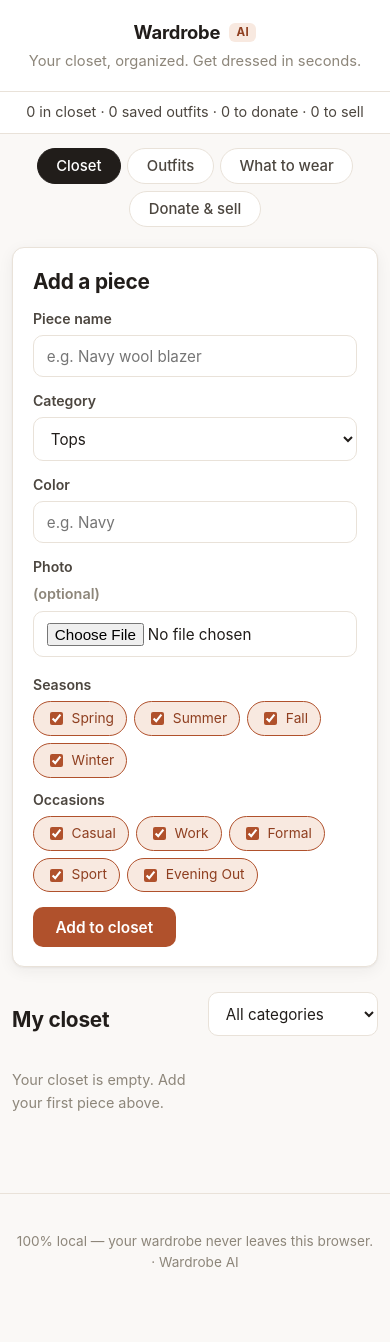
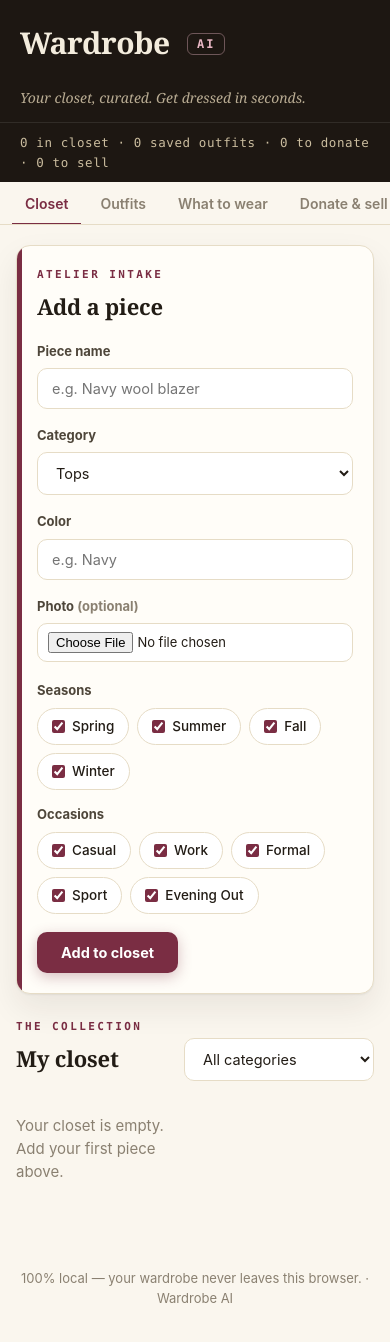
Before and after one commit to alexwboles/wardrobe-ai, a plain HTML site: page index.html in a window 390 px wide. Before the commit the page ends 1311 px from the top, so only its background shows below. Drawn offline with Linux system fonts and the light colour scheme.

Commit message:
Redesign: 'The Atelier Lookbook' — fashion-house editorial identity, serif wordmark, lookbook-plate garment cards, stylist's rail outfit builder, burgundy accent

```diff
--- a/css/style.css
+++ b/css/style.css
@@ -1,161 +1,211 @@
-/* Wardrobe AI — premium light theme */
+/* ============ Wardrobe AI — "The Atelier Lookbook" ============
+   A fashion-house editorial identity: dark-ink masthead with serif
+   wordmark, warm ivory paper, garment cards as lookbook plates.
+   Accent: deep burgundy. */
+
 :root {
-  --bg: #faf8f6;
-  --card: #ffffff;
-  --ink: #211d1a;
-  --ink-soft: #4c463f;
-  --muted: #8d867a;
-  --accent: #b0512c;
-  --accent-ink: #8f3f20;
-  --accent-soft: #f8e9e0;
-  --line: #e9e2d9;
-  --shadow: 0 1px 2px rgba(33, 29, 26, 0.05), 0 4px 16px rgba(33, 29, 26, 0.06);
-  --radius: 12px;
-  --font: -apple-system, BlinkMacSystemFont, "Segoe UI", Inter, Roboto, "Helvetica Neue", Arial, sans-serif;
+  --ivory: #faf6ee;
+  --card: #fffdf8;
+  --ink: #221c15;
+  --ink-soft: #4e463a;
+  --muted: #8a8071;
+  --line: #e6dcc6;
+  --line-soft: #f0e8d4;
+  --burgundy: #7a2d43;           /* the one accent: deep burgundy */
+  --burgundy-deep: #5e2133;
+  --burgundy-soft: #f7e8ec;
+  --gold: #a8842c;
+  --radius: 14px;
+  --shadow: 0 1px 2px rgba(34, 28, 21, .06), 0 14px 32px rgba(34, 28, 21, .08);
+  --serif: Georgia, "Times New Roman", serif;
+  --sans: -apple-system, BlinkMacSystemFont, "Segoe UI", "Inter", sans-serif;
+  --mono: ui-monospace, SFMono-Regular, Menlo, Consolas, monospace;
 }
 * { box-sizing: border-box; }
+html { -webkit-text-size-adjust: 100%; }
 body {
-  margin: 0; font-family: var(--font);
-  background: var(--bg); color: var(--ink); line-height: 1.55;
-  -webkit-font-smoothing: antialiased;
+  margin: 0; font-family: var(--sans); background: var(--ivory); color: var(--ink);
+  font-size: 15px; line-height: 1.55; -webkit-font-smoothing: antialiased;
+}
+h2 { font-family: var(--serif); font-size: 26px; font-weight: 600; letter-spacing: -.2px; margin: 0 0 6px; }
+h3 { font-family: var(--serif); font-size: 19px; font-weight: 600; margin: 26px 0 12px; }
+button { font-family: var(--sans); cursor: pointer; }
+.muted { color: var(--muted); }
+.small { font-size: 12px; }
+.kicker {
+  font-family: var(--mono); font-size: 11px; font-weight: 700; letter-spacing: 2.4px;
+  text-transform: uppercase; color: var(--burgundy); margin: 0 0 6px;
 }
 
-.topbar {
-  background: var(--card); border-bottom: 1px solid var(--line);
-  padding: 1.1rem 1rem; text-align: center;
+/* ---------- masthead ---------- */
+.topbar { background: #1d1712; color: #f3ecdd; }
+.topbar-inner {
+  max-width: 1180px; margin: 0 auto; padding: 26px 30px 20px;
+  display: flex; align-items: baseline; gap: 20px; flex-wrap: wrap;
 }
-.brand { font-size: 1.35rem; font-weight: 700; letter-spacing: -0.01em; }
+.brand { font-family: var(--serif); font-size: 30px; letter-spacing: -.5px; font-weight: 600; }
 .brand .ai {
-  font-size: 0.72rem; font-weight: 700; color: var(--accent-ink);
-  background: var(--accent-soft); border-radius: 6px; padding: 0.15rem 0.45rem;
-  vertical-align: middle; margin-left: 0.3rem; letter-spacing: 0.04em;
+  font-family: var(--mono); font-size: 12px; font-weight: 700; letter-spacing: 2px;
+  color: #e9b7c4; border: 1px solid rgba(233, 183, 196, .4); border-radius: 6px;
+  padding: 3px 9px; margin-left: 10px; vertical-align: 6px;
 }
-.tagline { color: var(--muted); margin: 0.25rem 0 0; font-size: 0.92rem; }
-
+.tagline { margin: 0; color: #b9ac93; font-size: 14px; font-style: italic; font-family: var(--serif); }
 .countbar {
-  background: var(--card); border-bottom: 1px solid var(--line);
-  text-align: center; padding: 0.6rem 1rem; font-size: 0.9rem; color: var(--ink-soft);
+  border-top: 1px solid rgba(255, 255, 255, .09);
+  max-width: 1180px; margin: 0 auto; padding: 12px 30px;
+  font-family: var(--mono); font-size: 12.5px; letter-spacing: .6px; color: #cbbd9f;
+  font-variant-numeric: tabular-nums;
 }
 
-.tabs { display: flex; gap: 0.4rem; justify-content: center; padding: 0.9rem 1rem 0; flex-wrap: wrap; }
+/* ---------- tabs ---------- */
+.tabs {
+  max-width: 1180px; margin: 0 auto; padding: 0 30px;
+  display: flex; gap: 6px; border-bottom: 1px solid var(--line);
+  background: var(--ivory); position: sticky; top: 0; z-index: 20;
+}
 .tab {
-  border: 1px solid var(--line); background: var(--card); border-radius: 999px;
-  padding: 0.5rem 1.15rem; cursor: pointer; font-size: 0.93rem; font-weight: 500;
-  color: var(--ink-soft); font-family: var(--font); transition: all 0.15s ease;
+  background: none; border: none; padding: 15px 18px 13px; font-size: 14.5px; font-weight: 600;
+  color: var(--muted); border-bottom: 2.5px solid transparent; margin-bottom: -1px;
+  transition: color .15s, border-color .15s;
 }
-.tab:hover { border-color: var(--accent); color: var(--accent-ink); }
-.tab.active { background: var(--ink); color: #fff; border-color: var(--ink); }
+.tab:hover { color: var(--ink); }
+.tab.active { color: var(--burgundy); border-bottom-color: var(--burgundy); }
 
-main { max-width: 980px; margin: 0 auto; padding: 0.5rem 1rem 3rem; }
+/* ---------- layout ---------- */
+main { max-width: 1180px; margin: 0 auto; padding: 28px 30px 70px; }
 .pane { display: none; }
-.pane.active { display: block; animation: fadeIn 0.18s ease; }
-@keyframes fadeIn { from { opacity: 0; transform: translateY(4px); } to { opacity: 1; transform: none; } }
-
-h2 { font-size: 1.3rem; letter-spacing: -0.01em; margin: 1.3rem 0 0.6rem; }
-h3 { font-size: 1.02rem; margin: 1.4rem 0 0.6rem; color: var(--ink-soft); }
-
+.pane.active { display: block; }
 .card {
   background: var(--card); border: 1px solid var(--line); border-radius: var(--radius);
-  padding: 1.15rem 1.25rem; margin: 1rem 0; box-shadow: var(--shadow);
+  box-shadow: var(--shadow); padding: 26px; margin-bottom: 24px;
 }
-.form-card h2 { margin-top: 0; }
-
-.form-grid {
-  display: grid; grid-template-columns: repeat(auto-fit, minmax(200px, 1fr));
-  gap: 0.8rem; margin-bottom: 0.4rem;
+.form-card { position: relative; overflow: hidden; }
+.form-card::before {
+  content: ""; position: absolute; left: 0; top: 0; bottom: 0; width: 5px;
+  background: var(--burgundy);
 }
+.form-grid { display: grid; grid-template-columns: repeat(2, minmax(0, 1fr)); gap: 16px; margin: 18px 0; }
 .form-grid label, .form-row label {
-  display: flex; flex-direction: column; gap: 0.35rem;
-  font-size: 0.88rem; font-weight: 600; color: var(--ink-soft);
+  display: block; font-size: 13px; font-weight: 650; color: var(--ink-soft);
 }
-input[type="text"], input[type="file"], select {
-  border: 1px solid var(--line); border-radius: 10px;
-  padding: 0.65rem 0.8rem; font-family: var(--font); font-size: 0.95rem;
-  background: #fff; color: var(--ink); width: 100%;
-  transition: border-color 0.15s ease, box-shadow 0.15s ease;
+.form-grid input, .form-grid select, .form-row input, .form-row select,
+.listhead select {
+  width: 100%; margin-top: 7px; font-family: var(--sans); font-size: 14.5px; color: var(--ink);
+  border: 1px solid var(--line); border-radius: 10px; background: #fff; padding: 11px 14px;
+  transition: border-color .15s, box-shadow .15s;
 }
 input:focus, select:focus, textarea:focus {
-  outline: none; border-color: var(--accent); box-shadow: 0 0 0 3px var(--accent-soft);
+  outline: none; border-color: var(--burgundy); box-shadow: 0 0 0 3px rgba(122, 45, 67, .12);
 }
-.checkgroup { margin: 0.7rem 0; }
-.glabel { font-size: 0.88rem; font-weight: 600; color: var(--ink-soft); display: block; margin-bottom: 0.35rem; }
-.checks { display: flex; gap: 0.45rem; flex-wrap: wrap; }
+input[type="file"] { padding: 8px 10px; font-size: 13px; }
+.checkgroup { margin: 14px 0; }
+.glabel { display: block; font-size: 13px; font-weight: 650; color: var(--ink-soft); margin-bottom: 8px; }
+.checks { display: flex; flex-wrap: wrap; gap: 8px; }
 .chk {
-  display: inline-flex; align-items: center; gap: 0.35rem;
-  border: 1px solid var(--line); border-radius: 999px; padding: 0.35rem 0.75rem;
-  font-size: 0.86rem; cursor: pointer; background: #fff; text-transform: capitalize;
-  transition: all 0.15s ease;
+  display: inline-flex; align-items: center; gap: 7px; font-size: 13.5px; font-weight: 500;
+  border: 1px solid var(--line); border-radius: 999px; padding: 7px 14px; background: #fff;
+  cursor: pointer; transition: border-color .15s, background .15s; text-transform: capitalize;
 }
-.chk:has(input:checked) { border-color: var(--accent); background: var(--accent-soft); color: var(--accent-ink); }
-.chk input { accent-color: var(--accent); }
+.chk:hover { border-color: var(--burgundy); }
+.chk input { accent-color: var(--burgundy); margin: 0; }
+.actions { display: flex; align-items: center; gap: 14px; margin-top: 18px; flex-wrap: wrap; }
+.primary {
+  background: var(--burgundy); color: #fff; border: none; border-radius: 10px;
+  font-weight: 650; font-size: 14.5px; padding: 12px 24px;
+  box-shadow: 0 4px 14px rgba(122, 45, 67, .3); transition: background .15s, transform .12s;
+}
+.primary:hover { background: var(--burgundy-deep); transform: translateY(-1px); }
+.ghost {
+  background: #fff; border: 1px solid var(--line); color: var(--ink); border-radius: 10px;
+  font-weight: 600; font-size: 14px; padding: 11px 20px; transition: border-color .15s;
+}
+.ghost:hover { border-color: var(--burgundy); color: var(--burgundy-deep); }
+.form-row { display: flex; gap: 14px; align-items: flex-end; flex-wrap: wrap; }
+.form-row label { min-width: 150px; flex: 1; }
+.form-row input { min-width: 220px; flex: 2; }
 
-.actions { display: flex; align-items: center; gap: 0.8rem; margin-top: 0.9rem; flex-wrap: wrap; }
-button.primary {
-  background: var(--accent); color: #fff; border: none; border-radius: 10px;
-  padding: 0.68rem 1.4rem; font-size: 0.96rem; font-weight: 600; font-family: var(--font);
-  cursor: pointer; transition: filter 0.15s ease, transform 0.1s ease;
+/* ---------- lookbook plates ---------- */
+.listhead {
+  display: flex; justify-content: space-between; align-items: flex-end; gap: 16px;
+  margin: 8px 0 18px; flex-wrap: wrap;
 }
-button.primary:hover { filter: brightness(1.06); }
-button.primary:active { transform: translateY(1px); }
-button.ghost {
-  background: #fff; border: 1px solid var(--line); border-radius: 10px;
-  padding: 0.68rem 1.1rem; cursor: pointer; font-family: var(--font); color: var(--ink-soft);
-}
-button.ghost:hover { border-color: var(--accent); color: var(--accent-ink); }
-
-.muted { color: var(--muted); font-size: 0.9rem; }
-.small { font-size: 0.8rem; }
-
-.listhead { display: flex; justify-content: space-between; align-items: center; flex-wrap: wrap; gap: 0.6rem; }
-.listhead select { width: auto; min-width: 170px; }
-
-.grid {
-  display: grid; grid-template-columns: repeat(auto-fill, minmax(180px, 1fr));
-  gap: 0.85rem; margin: 0.6rem 0 1.5rem;
-}
+.listhead select { width: auto; min-width: 190px; }
+.grid { display: grid; grid-template-columns: repeat(auto-fill, minmax(190px, 1fr)); gap: 18px; }
 .item {
   background: var(--card); border: 1px solid var(--line); border-radius: var(--radius);
-  padding: 0.8rem; box-shadow: var(--shadow); display: flex; flex-direction: column; gap: 0.3rem;
-  transition: transform 0.12s ease, box-shadow 0.12s ease;
+  overflow: hidden; box-shadow: var(--shadow); transition: transform .16s, box-shadow .16s;
+  display: flex; flex-direction: column;
 }
-.item:hover { transform: translateY(-2px); box-shadow: 0 2px 4px rgba(33,29,26,.06), 0 8px 24px rgba(33,29,26,.09); }
+.item:hover { transform: translateY(-3px); box-shadow: 0 2px 4px rgba(34,28,21,.06), 0 20px 40px rgba(34,28,21,.12); }
 .thumb {
-  width: 100%; aspect-ratio: 1; object-fit: cover; border-radius: 8px; background: var(--bg);
-  border: 1px solid var(--line); display: flex; align-items: center; justify-content: center;
-  font-size: 2rem; color: var(--muted);
+  aspect-ratio: 4 / 4.6; width: 100%; object-fit: cover; display: block; background: #efe7d3;
 }
-.thumb.none { font-size: 2.2rem; }
-.iname { font-weight: 600; font-size: 0.95rem; }
-.itags { font-size: 0.8rem; color: var(--ink-soft); text-transform: capitalize; }
-.itags.dim { color: var(--muted); }
-.iactions { display: flex; gap: 0.3rem; flex-wrap: wrap; margin-top: 0.35rem; }
-button.mini {
-  border: 1px solid var(--line); background: #fff; border-radius: 7px;
-  font-size: 0.76rem; font-family: var(--font); padding: 0.28rem 0.55rem; cursor: pointer;
-  color: var(--ink-soft); transition: all 0.12s ease;
+.thumb.none {
+  display: flex; align-items: center; justify-content: center;
+  font-family: var(--serif); font-size: 64px; color: #b3a582; background: #f1e9d2;
+  text-transform: uppercase;
 }
-button.mini:hover { border-color: var(--accent); color: var(--accent-ink); }
-button.mini.danger { color: #b3261e; }
-button.mini.danger:hover { border-color: #b3261e; background: #fdf0ef; }
+.iname { font-family: var(--serif); font-size: 16.5px; font-weight: 600; padding: 13px 15px 2px; letter-spacing: -.1px; }
+.itags { font-size: 12.5px; color: var(--muted); padding: 0 15px; text-transform: capitalize; }
+.itags.dim { padding-bottom: 4px; }
+.iactions { display: flex; flex-wrap: wrap; gap: 7px; padding: 12px 15px 15px; margin-top: auto; }
+.mini {
+  border: 1px solid var(--line); background: #fff; border-radius: 8px; padding: 7px 11px;
+  font-size: 12.5px; font-weight: 600; color: var(--ink-soft); transition: border-color .15s, color .15s;
+}
+.mini:hover { border-color: var(--burgundy); color: var(--burgundy-deep); }
+.mini.danger { color: #a33b2e; border-color: #e8c4b8; }
+.mini.danger:hover { background: #faece7; border-color: #a33b2e; }
 
-.form-row { display: flex; gap: 0.7rem; align-items: flex-end; flex-wrap: wrap; }
-.form-row label { min-width: 150px; flex: 1; }
+/* stylist's rail (draft) */
+.rail { grid-template-columns: repeat(auto-fill, minmax(150px, 1fr)); }
+.rail .thumb { aspect-ratio: 1 / 1; }
+.rail .thumb.none { font-size: 44px; }
 
+/* saved looks */
+.outfit {
+  display: flex; align-items: center; gap: 16px; flex-wrap: wrap;
+  border-left: 5px solid var(--burgundy);
+}
+.outfit strong { font-family: var(--serif); font-size: 17px; }
+.outfit .muted { flex: 1; min-width: 200px; font-size: 13.5px; }
+
+/* suggestion */
 .pill {
-  background: var(--accent-soft); color: var(--accent-ink); border-radius: 999px;
-  padding: 0.2rem 0.75rem; font-size: 0.78rem; font-weight: 600;
+  display: inline-block; font-size: 12px; font-weight: 700; letter-spacing: .6px;
+  border-radius: 999px; padding: 4px 13px; vertical-align: 2px;
+  background: var(--burgundy-soft); color: var(--burgundy-deep); border: 1px solid #e3b9c4;
 }
-.pill.warn { background: #fdf3e3; color: #8a5a13; }
-.notes { color: var(--ink-soft); font-size: 0.92rem; }
+.pill.warn { background: #fdf0dc; color: #8a5410; border-color: #e8c98a; }
+.notes { margin: 14px 0; padding-left: 20px; color: var(--ink-soft); font-size: 14px; }
+.notes li { margin-bottom: 5px; }
+#suggestion .card { border-left: 5px solid var(--gold); }
+#suggestion h3 { margin-top: 0; }
 
-.outfit { margin-bottom: 0.7rem; }
-.outfit .muted { margin: 0.3rem 0 0.6rem; }
+footer { text-align: center; color: var(--muted); font-size: 13px; padding: 0 20px 40px; }
 
-footer { text-align: center; color: var(--muted); font-size: 0.85rem; padding: 1.5rem 1rem; border-top: 1px solid var(--line); }
+/* ---------- motion ---------- */
+@media (prefers-reduced-motion: no-preference) {
+  .pane.active { animation: fadeUp .45s cubic-bezier(.2, .7, .25, 1) both; }
+  @keyframes fadeUp { from { opacity: 0; transform: translateY(14px); } }
+  .item { animation: cardIn .4s ease-out both; }
+  @keyframes cardIn { from { opacity: 0; transform: translateY(10px); } }
+}
 
-@media (max-width: 560px) {
-  .brand { font-size: 1.15rem; }
-  main { padding: 0.25rem 0.75rem 2.5rem; }
-  .grid { grid-template-columns: repeat(auto-fill, minmax(150px, 1fr)); gap: 0.65rem; }
-  .form-row label { min-width: 100%; }
+/* ---------- responsive ---------- */
+@media (max-width: 860px) {
+  .topbar-inner { padding: 20px 20px 14px; }
+  .countbar { padding: 10px 20px; }
+  .tabs { padding: 0 12px; overflow-x: auto; }
+  .tab { padding: 13px 13px 11px; font-size: 14px; white-space: nowrap; }
+  main { padding: 20px 16px 56px; }
+  .form-grid { grid-template-columns: 1fr; }
+  .grid { grid-template-columns: repeat(auto-fill, minmax(150px, 1fr)); gap: 14px; }
+  .card { padding: 20px; }
+  .form-row input { min-width: 0; }
 }
+@media (max-width: 480px) {
+  .grid { grid-template-columns: repeat(2, minmax(0, 1fr)); gap: 12px; }
+  .iname { font-size: 14.5px; }
+  h2 { font-size: 22px; }
+}
--- a/index.html
+++ b/index.html
@@ -8,13 +8,14 @@
 </head>
 <body>
 <header class="topbar">
-  <div class="brand">Wardrobe <span class="ai">AI</span></div>
-  <div class="tagline">Your closet, organized. Get dressed in seconds.</div>
+  <div class="topbar-inner">
+    <div class="brand">Wardrobe <span class="ai">AI</span></div>
+    <p class="tagline">Your closet, curated. Get dressed in seconds.</p>
+  </div>
+  <div class="countbar" id="countLine"></div>
 </header>
 
-<div class="countbar" id="countLine"></div>
-
-<nav class="tabs">
+<nav class="tabs" aria-label="Sections">
   <button class="tab active" data-tab="closet">Closet</button>
   <button class="tab" data-tab="outfits">Outfits</button>
   <button class="tab" data-tab="wear">What to wear</button>
@@ -25,6 +26,7 @@
   <!-- CLOSET -->
   <section class="pane active" id="pane-closet">
     <div class="card form-card">
+      <p class="kicker">Atelier intake</p>
       <h2>Add a piece</h2>
       <div class="form-grid">
         <label>Piece name
@@ -56,7 +58,10 @@
     </div>
 
     <div class="listhead">
-      <h2>My closet</h2>
+      <div>
+        <p class="kicker">The collection</p>
+        <h2>My closet</h2>
+      </div>
       <select id="filterCat" aria-label="Filter by category"></select>
     </div>
     <div class="grid" id="closetGrid"></div>
@@ -64,8 +69,9 @@
 
   <!-- OUTFITS -->
   <section class="pane" id="pane-outfits">
+    <p class="kicker">Stylist's rail</p>
     <h2>Outfit builder</h2>
-    <p class="muted">Tap <strong>+ Outfit</strong> on closet pieces to add them to the draft below, then save the look.</p>
+    <p class="muted">Tap <strong>+ Outfit</strong> on closet pieces to add them to the rail below, then save the look.</p>
     <div class="card">
       <div class="form-row">
         <input type="text" id="outfitName" placeholder="Outfit name — e.g. Client dinner" maxlength="60">
@@ -73,16 +79,17 @@
         <button class="ghost" id="clearDraftBtn">Clear</button>
       </div>
     </div>
-    <h3>Draft</h3>
-    <div class="grid" id="draftGrid"></div>
+    <h3>Draft rail</h3>
+    <div class="grid rail" id="draftGrid"></div>
     <h3>Closet pieces — tap + Outfit to add</h3>
     <div class="grid" id="builderGrid"></div>
-    <h3>Saved outfits</h3>
+    <h3>Saved looks</h3>
     <div id="savedOutfits"></div>
   </section>
 
   <!-- WHAT TO WEAR -->
   <section class="pane" id="pane-wear">
+    <p class="kicker">Concierge</p>
     <h2>What to wear</h2>
     <div class="card">
       <div class="form-row">
@@ -111,6 +118,7 @@
 
   <!-- PILES -->
   <section class="pane" id="pane-piles">
+    <p class="kicker">Edit</p>
     <h2>Donate &amp; sell</h2>
     <p class="muted">Pieces you've moved out of the closet. They stay here until you re-keep or remove them.</p>
     <h3>To donate</h3>
```
